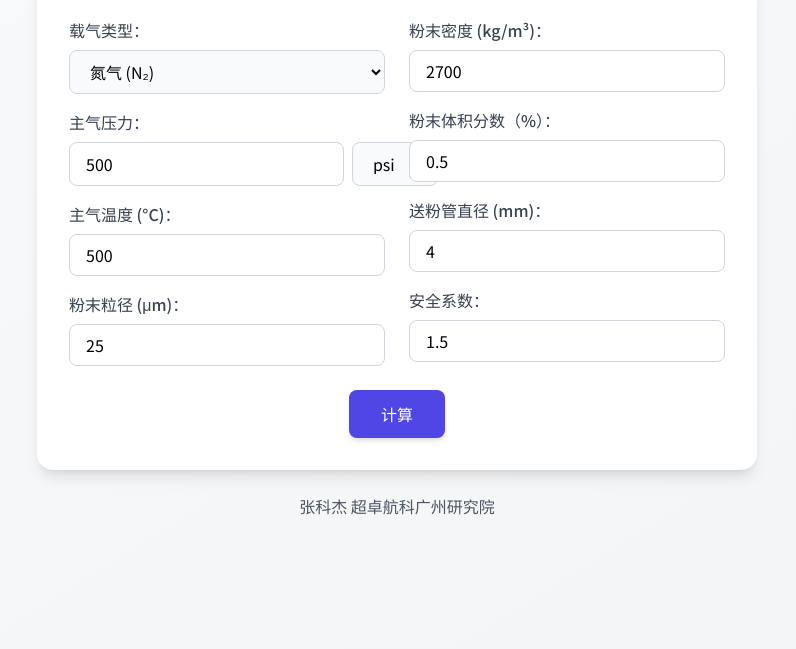
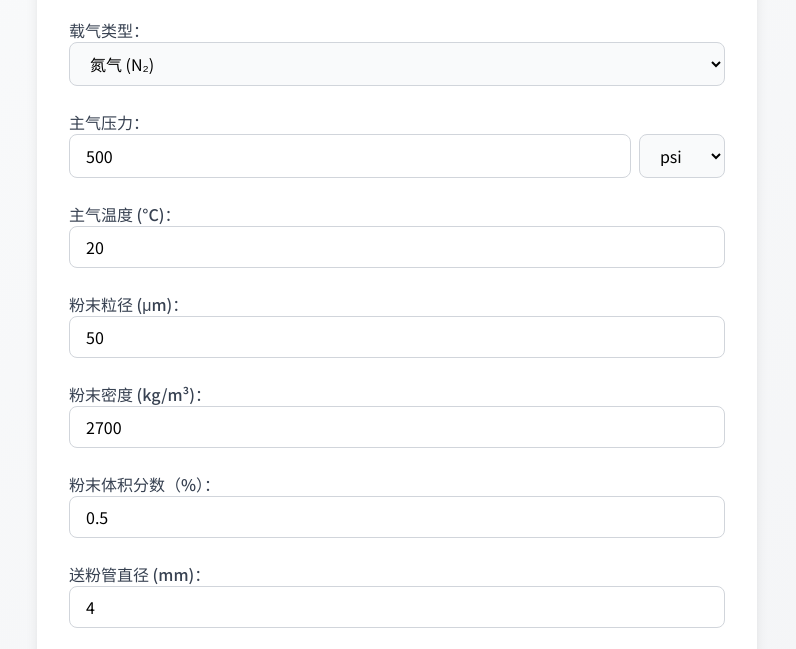
Before and after one commit to RealDaneelOlivaw/powder-flow-calculator, a plain HTML site: page index.html in a window 1280 px wide. Shown: the part 98-747 px from the top of the page, without its empty margins (243-1039 px from the left). Drawn offline with nearby package versions, Linux system fonts and the light colour scheme.

Commit message:
Update index.html

```diff
--- a/index.html
+++ b/index.html
@@ -20,24 +20,25 @@
         .transition-all {
             transition: all 0.3s ease;
         }
-        /* 移动端输入框样式优化 */
+        /* 移动端优化 */
         @media (max-width: 768px) {
-            input[type="number"] {
-                font-size: 16px; /* 防止 iOS 自动缩放 */
+            .form-grid {
+                grid-template-columns: 1fr; /* 单列布局 */
+            }
+            .form-item {
+                margin-bottom: 1rem; /* 增加字段间距 */
             }
         }
     </style>
 </head>
 <body class="bg-gradient-to-br from-gray-50 to-gray-100 min-h-screen">
     <div class="container mx-auto px-4 py-4 md:p-6 max-w-3xl">
-        <div class="bg-white rounded-xl md:rounded-2xl shadow-lg p-4 md:p-8 mb-6">
+        <div class="bg-white rounded-xl md:rounded-2xl shadow-md md:shadow-lg p-4 md:p-8 mb-6">
             <h1 class="text-2xl md:text-3xl font-bold mb-4 md:mb-6 text-gray-800 text-center">最小送粉气流量计算器</h1>
 
-            <form id="calculator-form" class="space-y-4 md:space-y-6">
-                <div class="grid md:grid-cols-2 gap-4 md:gap-6">
+            <form id="calculator-form" class="grid form-grid gap-4 md:gap-6">
                 <!-- 左列 -->
-                    <div class="space-y-4">
-                        <div class="space-y-1 md:space-y-2">
+                <div class="form-item">
                     <label for="gasType" class="block font-medium text-gray-700 text-sm md:text-base">载气类型：</label>
                     <select id="gasType" class="w-full px-3 md:px-4 py-2 border border-gray-300 rounded-lg focus:ring-2 focus:ring-indigo-500 transition-all bg-gray-50 text-sm md:text-base">
                         <option value="1">氮气 (N₂)</option>
@@ -45,7 +46,7 @@
                     </select>
                 </div>
 
-                        <div class="space-y-1 md:space-y-2">
+                <div class="form-item">
                     <label for="pressure" class="block font-medium text-gray-700 text-sm md:text-base">主气压力：</label>
                     <div class="flex space-x-2">
                         <input type="number" id="pressure" class="flex-1 px-3 md:px-4 py-2 border border-gray-300 rounded-lg focus:ring-2 focus:ring-indigo-500 transition-all text-sm md:text-base" value="500" required>
@@ -56,39 +57,34 @@
                     </div>
                 </div>
 
-                        <div class="space-y-1 md:space-y-2">
+                <div class="form-item">
                     <label for="temperature" class="block font-medium text-gray-700 text-sm md:text-base">主气温度 (°C)：</label>
-                            <input type="number" id="temperature" class="w-full px-3 md:px-4 py-2 border border-gray-300 rounded-lg focus:ring-2 focus:ring-indigo-500 transition-all text-sm md:text-base" value="500" required>
+                    <input type="number" id="temperature" class="w-full px-3 md:px-4 py-2 border border-gray-300 rounded-lg focus:ring-2 focus:ring-indigo-500 transition-all text-sm md:text-base" value="20" required>
                 </div>
 
-                        <div class="space-y-1 md:space-y-2">
+                <div class="form-item">
                     <label for="particleDiameter" class="block font-medium text-gray-700 text-sm md:text-base">粉末粒径 (μm)：</label>
-                            <input type="number" id="particleDiameter" class="w-full px-3 md:px-4 py-2 border border-gray-300 rounded-lg focus:ring-2 focus:ring-indigo-500 transition-all text-sm md:text-base" value="25" required>
-                        </div>
+                    <input type="number" id="particleDiameter" class="w-full px-3 md:px-4 py-2 border border-gray-300 rounded-lg focus:ring-2 focus:ring-indigo-500 transition-all text-sm md:text-base" value="50" required>
                 </div>
 
-                    <!-- 右列 -->
-                    <div class="space-y-4">
-                        <div class="space-y-1 md:space-y-2">
+                <div class="form-item">
                     <label for="particleDensity" class="block font-medium text-gray-700 text-sm md:text-base">粉末密度 (kg/m³)：</label>
                     <input type="number" id="particleDensity" class="w-full px-3 md:px-4 py-2 border border-gray-300 rounded-lg focus:ring-2 focus:ring-indigo-500 transition-all text-sm md:text-base" value="2700" required>
                 </div>
 
-                        <div class="space-y-1 md:space-y-2">
+                <div class="form-item">
                     <label for="volumeFraction" class="block font-medium text-gray-700 text-sm md:text-base">粉末体积分数（%）：</label>
                     <input type="number" id="volumeFraction" class="w-full px-3 md:px-4 py-2 border border-gray-300 rounded-lg focus:ring-2 focus:ring-indigo-500 transition-all text-sm md:text-base" value="0.5" required>
                 </div>
 
-                        <div class="space-y-1 md:space-y-2">
+                <div class="form-item">
                     <label for="pipeDiameter" class="block font-medium text-gray-700 text-sm md:text-base">送粉管直径 (mm)：</label>
                     <input type="number" id="pipeDiameter" class="w-full px-3 md:px-4 py-2 border border-gray-300 rounded-lg focus:ring-2 focus:ring-indigo-500 transition-all text-sm md:text-base" value="4" required>
                 </div>
 
-                        <div class="space-y-1 md:space-y-2">
+                <div class="form-item">
                     <label for="safetyCoefficient" class="block font-medium text-gray-700 text-sm md:text-base">安全系数：</label>
                     <input type="number" id="safetyCoefficient" class="w-full px-3 md:px-4 py-2 border border-gray-300 rounded-lg focus:ring-2 focus:ring-indigo-500 transition-all text-sm md:text-base" value="1.5" required>
-                        </div>
-                    </div>
                 </div>
 
                 <!-- 计算按钮 -->
@@ -101,7 +97,7 @@
         </div>
 
         <!-- 结果显示 -->
-        <div id="results" class="bg-white rounded-xl md:rounded-2xl shadow-lg p-4 md:p-8 mb-6 hidden">
+        <div id="results" class="bg-white rounded-xl md:rounded-2xl shadow-md md:shadow-lg p-4 md:p-8 mb-6 hidden">
             <h2 class="text-xl md:text-2xl font-bold mb-4 md:mb-6 text-gray-800">计算结果</h2>
             <div class="space-y-3">
                 <p class="flex flex-wrap justify-between text-sm md:text-base">
@@ -204,7 +200,7 @@
             let U = 0.6; // 初始猜测值
             const Dd = pipeDiameter * 1e-3; // 管道直径 m
             const tolerance = 1e-6;
-            const maxIterations = 5000;
+            const maxIterations = 8000;
             let iteration = 0;
 
             while (iteration < maxIterations) {
```
Lines whose indentation alone changed are shown as unchanged.
